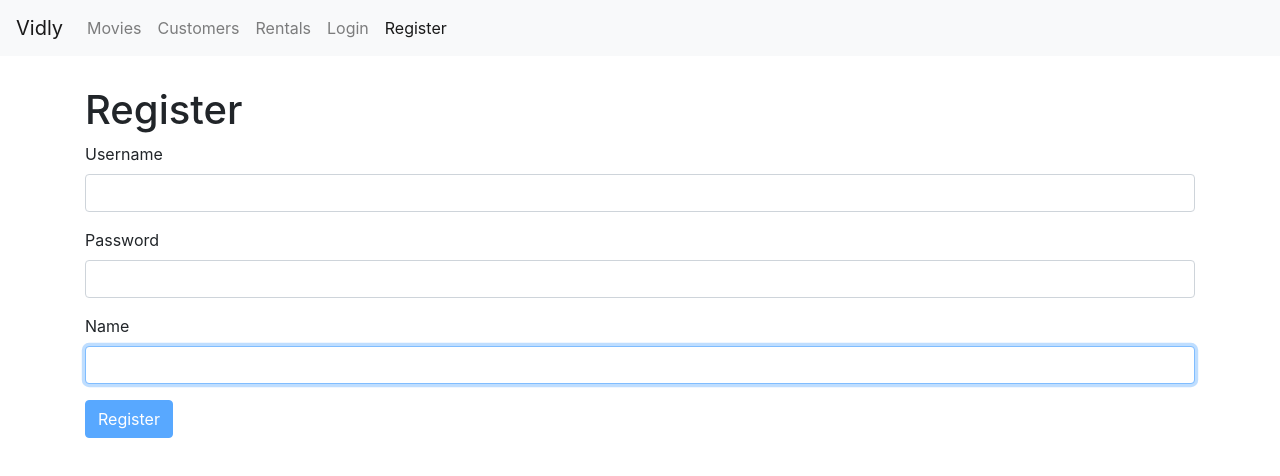
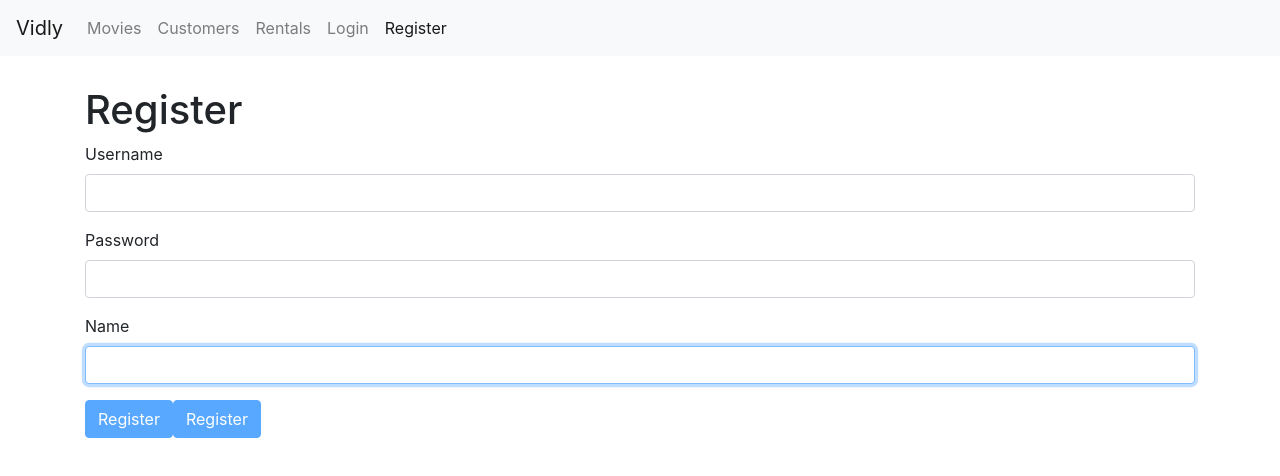
Before and after one commit to msinta/react-codewmosh, a React (Create React App) app in the folder vidly/: page /register in a window 1280 px wide. Shown: the top 476 px of the page. Built offline with nearby package versions, Linux system fonts and the light colour scheme.

Commit message:
added new regrister button

```diff
--- a/vidly/src/components/register.jsx
+++ b/vidly/src/components/register.jsx
@@ -23,6 +23,7 @@ class RegisterForm extends Form {
           {this.renderInput("password", "Password", "password")}
           {this.renderInput("name", "Name")}
           {this.renderButton("Register")}
+          {this.renderButton("Register")}
 
         </form>
       </div>
```
